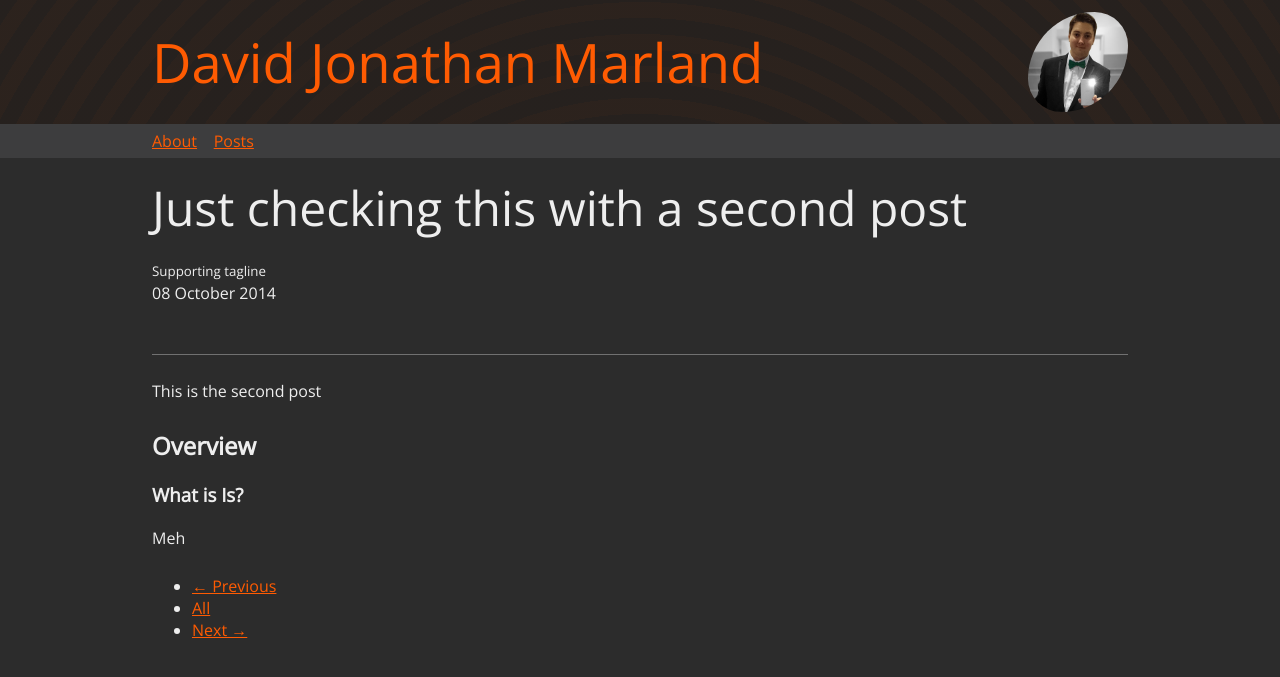
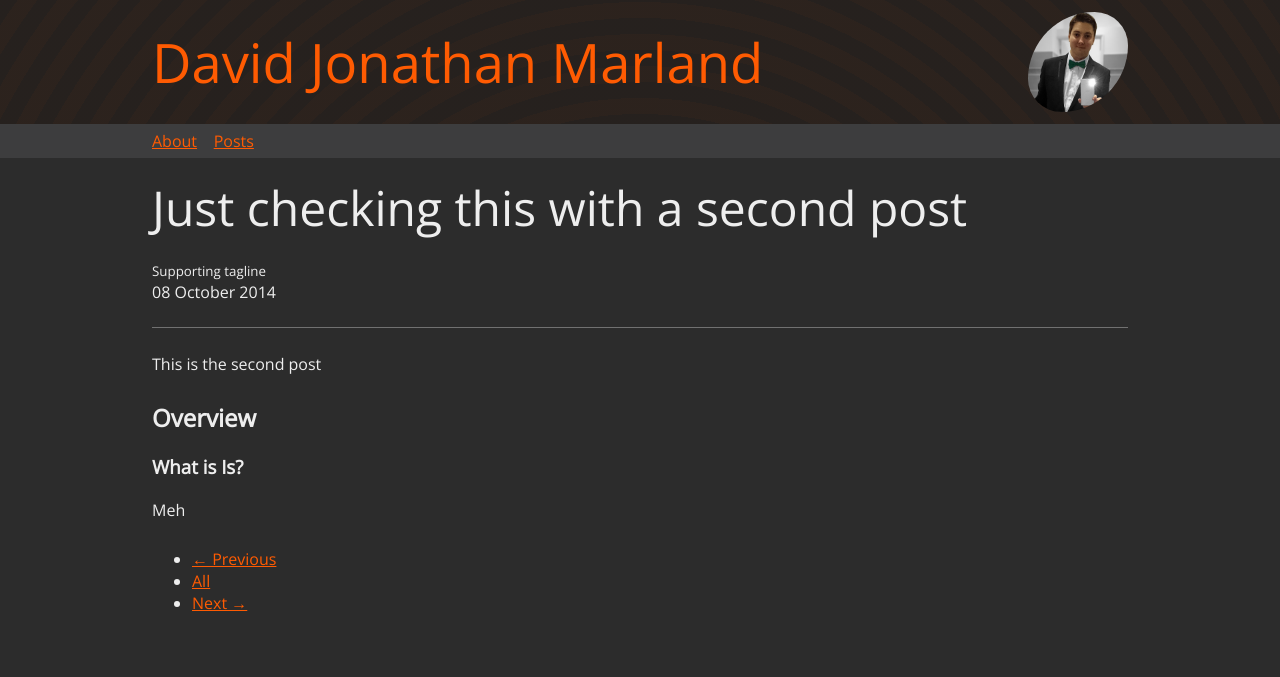
Before and after one commit to djmarland/djmarland.github.io, a Jekyll site: the page built from _posts/2014-10-08-a-second-post-to-check.md, in a window 1280 px wide. Shown: the top 677 px of the page. Built offline with Jekyll 4.4.1, drawn with Linux system fonts in a browser that asks for light colours.

Commit message:
Should apply to article content only

```diff
--- a/_includes/header.html
+++ b/_includes/header.html
@@ -94,7 +94,7 @@
             p {
                 margin: 0;
             }
-            .content p {
+            .article-content p {
                 margin-bottom: 24px;
                 max-width: 780px;
                 line-height: 1.6;
```
